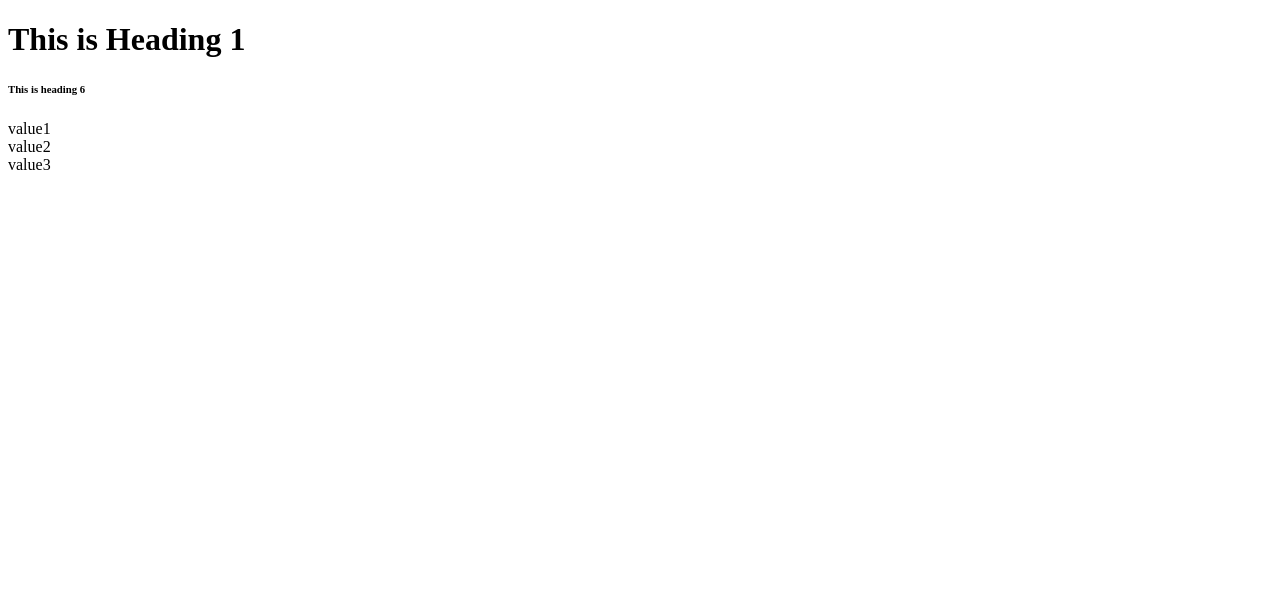
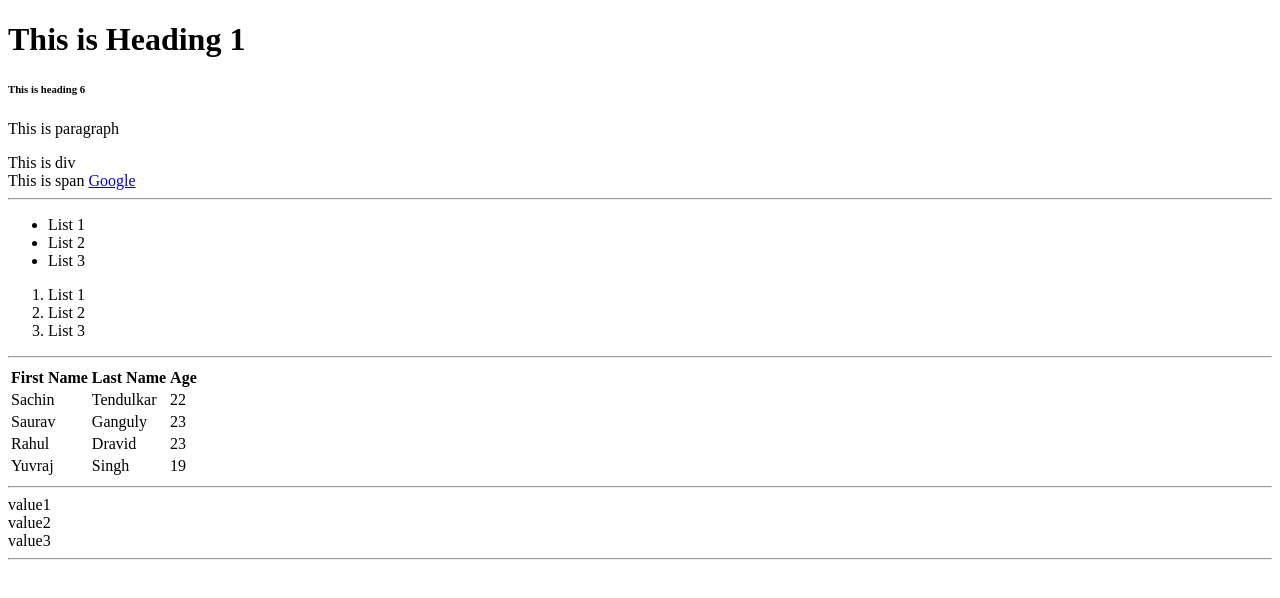
Before and after one commit to anubhab5/html5Basics, a plain HTML site: page index.html in a window 1280 px wide. Drawn offline with Linux system fonts and the light colour scheme.

Commit message:
HTML Elements

```diff
--- a/index.html
+++ b/index.html
@@ -8,23 +8,79 @@
 </head>
 
 <body>
-
+    <!-- heading: Ranges from 1 to 6 -->
     <h1>This is Heading 1</h1>
     <h6>This is heading 6</h6>
 
+    <!-- Paragraph -->
+    <p>This is paragraph</p>
+
+    <!-- div -->
+    <div>This is div</div>
+
+    <!-- span -->
+    <span>This is span</span>
+
+    <!-- Anchor -->
+    <a href="https://www.google.com">Google</a>
+
+    <hr>
+
+    <!-- Unordered List -->
+    <ul>
+        <li>List 1</li>
+        <li>List 2</li>
+        <li>List 3</li>
+    </ul>
+
+    <!-- Ordered List -->
+    <ol>
+        <li>List 1</li>
+        <li>List 2</li>
+        <li>List 3</li>
+    </ol>
+
+    <hr>
+
+    <table>
+        <tr>
+            <th>First Name</th>
+            <th>Last Name</th>
+            <th>Age</th>
+        </tr>
+        <tr>
+            <td>Sachin</td>
+            <td>Tendulkar</td>
+            <td>22</td>
+        </tr>
+        <tr>
+            <td>Saurav</td>
+            <td>Ganguly</td>
+            <td>23</td>
+        </tr>
+        <tr>
+            <td>Rahul</td>
+            <td>Dravid</td>
+            <td>23</td>
+        </tr>
+        <tr>
+            <td>Yuvraj</td>
+            <td>Singh</td>
+            <td>19</td>
+        </tr>
+    </table>
+
+    <hr>
+    <!-- id vs class -->
+    <div id="Name"></div>
+
+    <div class="a">value1</div>
+    <div class="a">value2</div>
+    <div class="a">value3</div>
+
+    <hr>
 
 
-
-    <!-- id vs class -->
-    <div id='Name'></div>
-
-
-    <div class='a'>value1</div>
-    <div class='a'>value2</div>
-    <div class='a'>value3</div>
-
-    <table id='studentTbl'>
-    </table>
 </body>
 
 </html>
```
